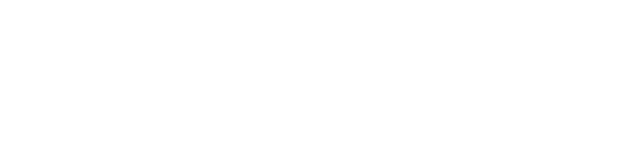
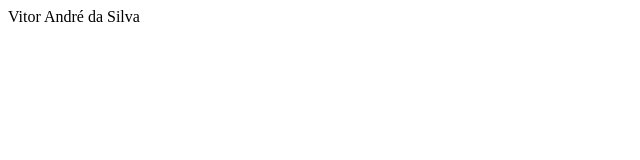
Before and after one commit to VitorAndreSilva/dev_web, a plain HTML site: page index.html in a window 1280 px wide. Shown: the whole page, without its empty margins (0-640 px from the left). Drawn offline with Linux system fonts and the light colour scheme.

Commit message:
Adicionado nome no index.html

```diff
--- a/index.html
+++ b/index.html
@@ -6,6 +6,6 @@
     <title>Document</title>
 </head>
 <body>
-
+    Vitor André da Silva
 </body>
 </html>
```
